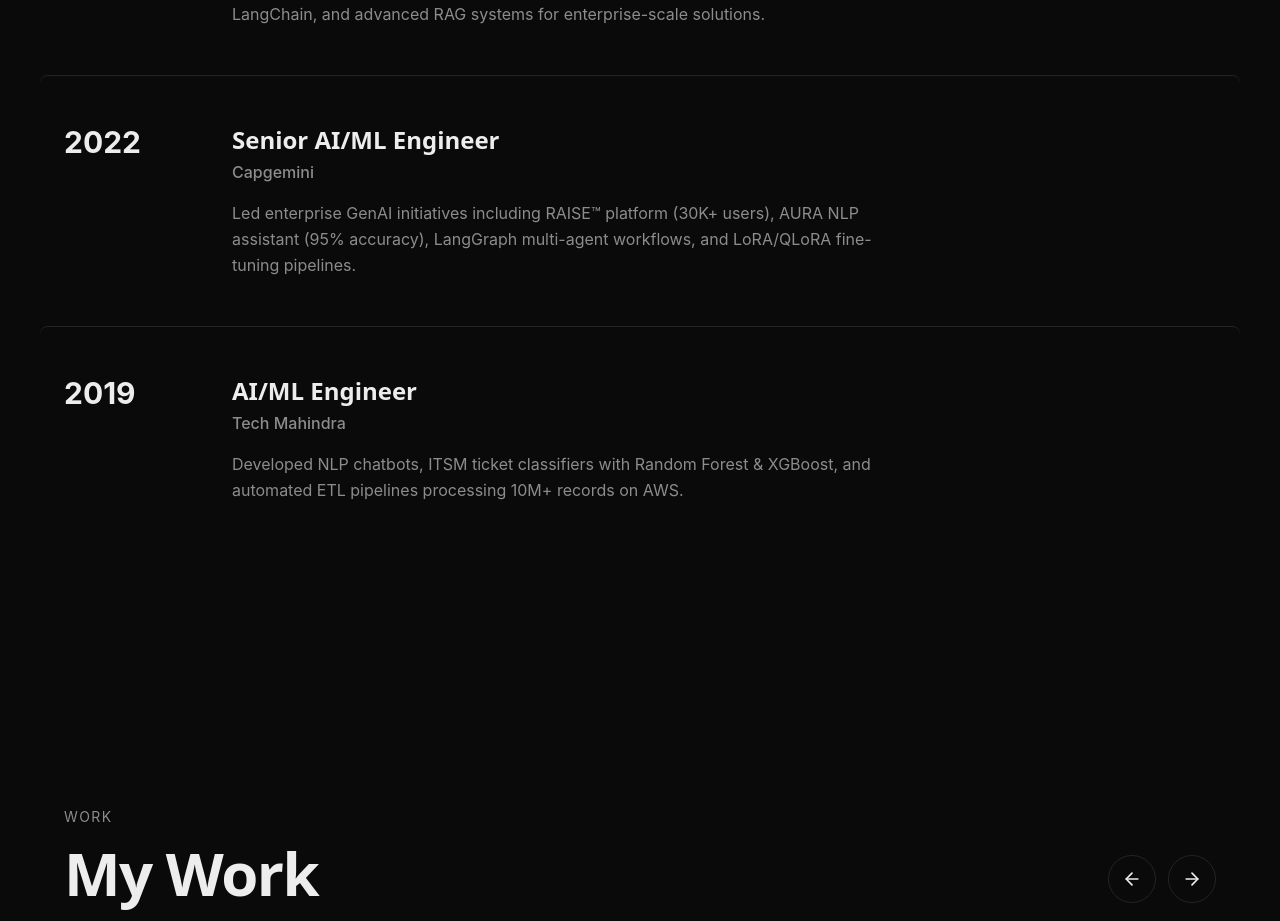
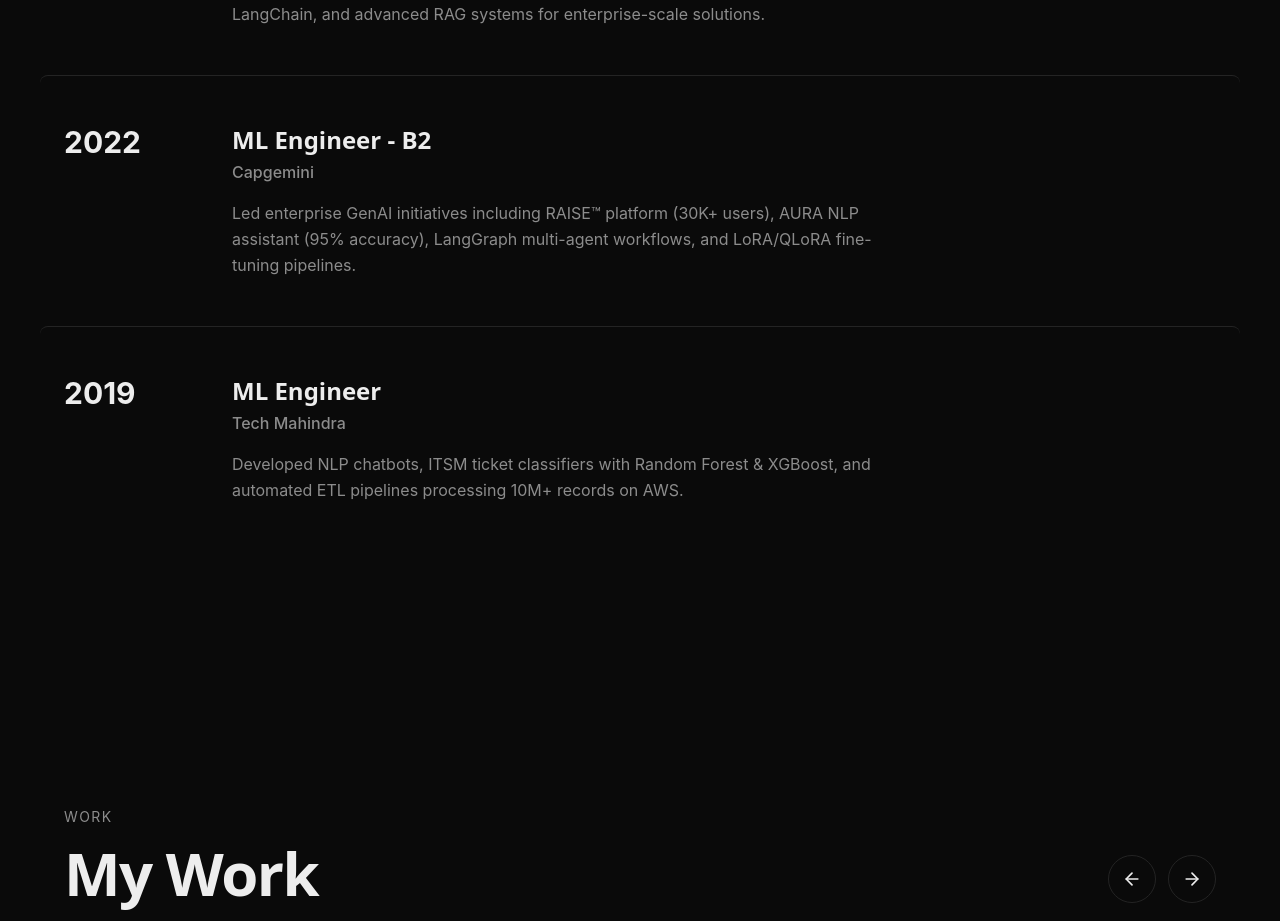
Before and after one commit to vaibhavpoojary/vaibhavpoojary.github.io, a React (Vite) app: page /#/ in a window 1280 px wide. Shown: the part 2743-3664 px from the top of the page. Built offline with nearby package versions, Linux system fonts and the light colour scheme; the HTML template or start-up script is replaced by a standard one.

Commit message:
Changes
Co-authored-by: vaibhavpoojary <41988423+vaibhavpoojary@users.noreply.github.com>

```diff
--- a/src/components/ExperienceSection.tsx
+++ b/src/components/ExperienceSection.tsx
@@ -10,7 +10,7 @@ const experiences = [
   "Building Gen AI & Agentic AI platforms with multi-agent orchestration, LangGraph, LangChain, and advanced RAG systems for enterprise-scale solutions."
 },
 {
-  role: "Senior AI/ML Engineer",
+  role: "ML Engineer - B2",
   company: "Capgemini",
   period: "2022",
   label: "2022",
@@ -18,7 +18,7 @@ const experiences = [
   "Led enterprise GenAI initiatives including RAISE™ platform (30K+ users), AURA NLP assistant (95% accuracy), LangGraph multi-agent workflows, and LoRA/QLoRA fine-tuning pipelines."
 },
 {
-  role: "AI/ML Engineer",
+  role: "ML Engineer",
   company: "Tech Mahindra",
   period: "2019",
   label: "2019",
```
